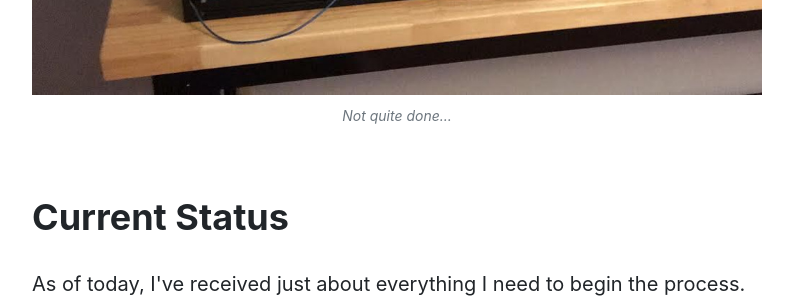
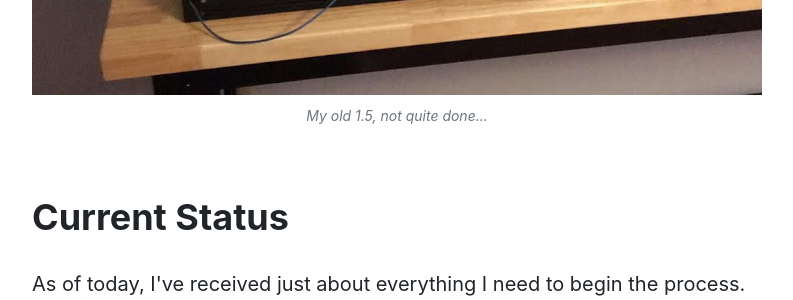
Before and after one commit to jkflorek/jkflorek.github.io, a Jekyll site: the page built from _posts/2019-03-18-voron-build-0.html, in a window 1280 px wide and 900 px high, scrolled down 1685 px. Shown: the part 159-459 px from the top of the window, without its empty margins (243-1036 px from the left). Built offline with Jekyll 4.4.1, drawn with Linux system fonts in a browser that asks for light colours.

Commit message:
Changed post header

```diff
--- a/_posts/2019-03-18-voron-build-0.html
+++ b/_posts/2019-03-18-voron-build-0.html
@@ -17,7 +17,7 @@ background: '/images/posts/voron_header.jpg'
 <p>I had nearly completed the building of a VORON 1.5 (way back in 2017), but since I had never finished it to a quality that I was happy with I've decided to repurpose the parts into a new and improved VORON 1.6.</p>
 
 <img class="img-fluid" src="/images/posts/voron15.jpg" alt="Voron 1.5 circa August 2017"/>
-<span class="caption text-muted">Not quite done...</span>
+<span class="caption text-muted">My old 1.5, not quite done...</span>
 
 <h2 class="section-heading">Current Status</h2>
 <p>As of today, I've received just about everything I need to begin the process. I'm currently just waiting on some flanged bearings to arrive from Amazon (should arrive within a week). Once everything has arrived and been accounted for, I'll begin the assembly process.</p>
```
Also changed, not shown: images/posts/voron_header.jpg.
